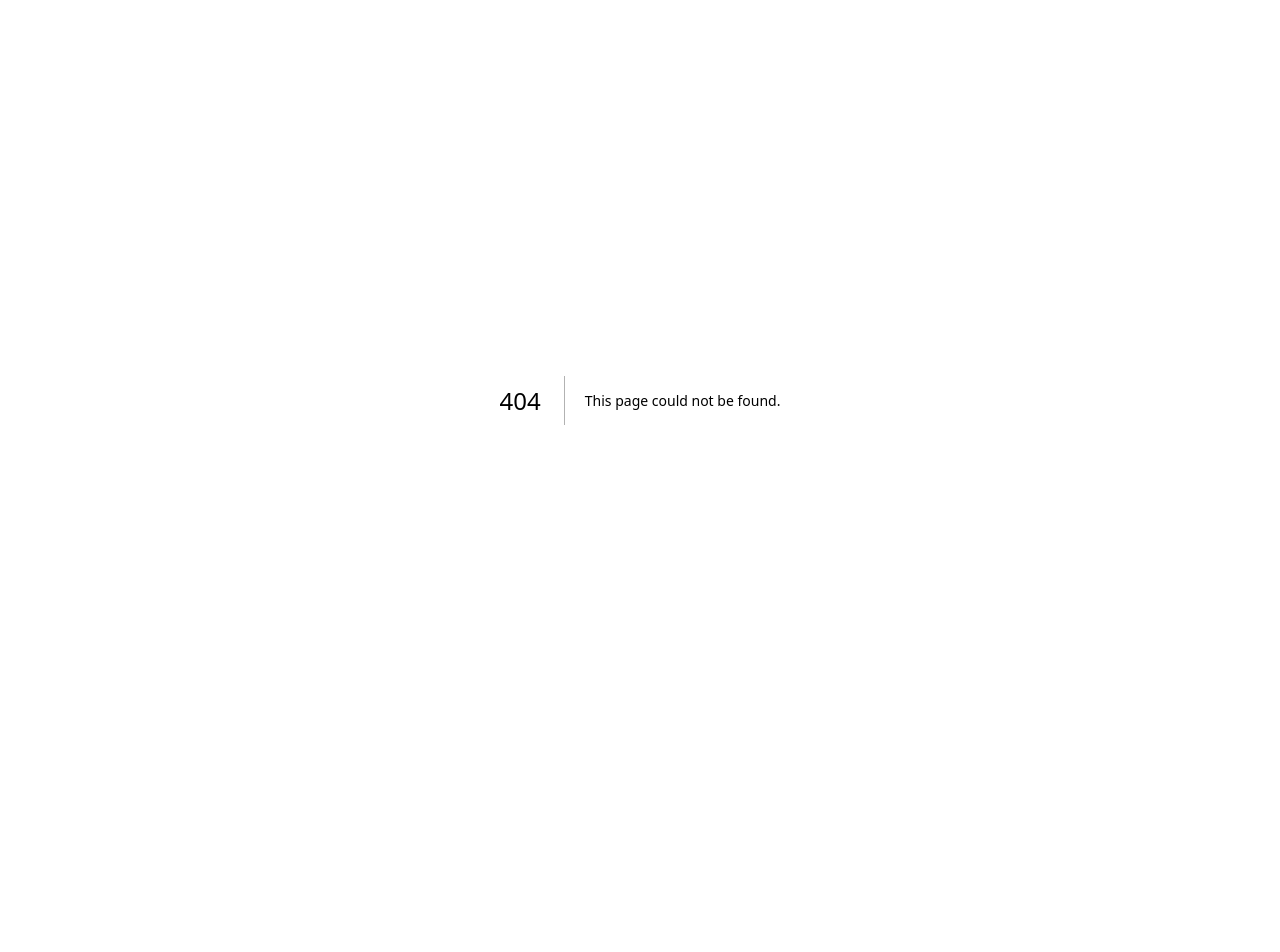
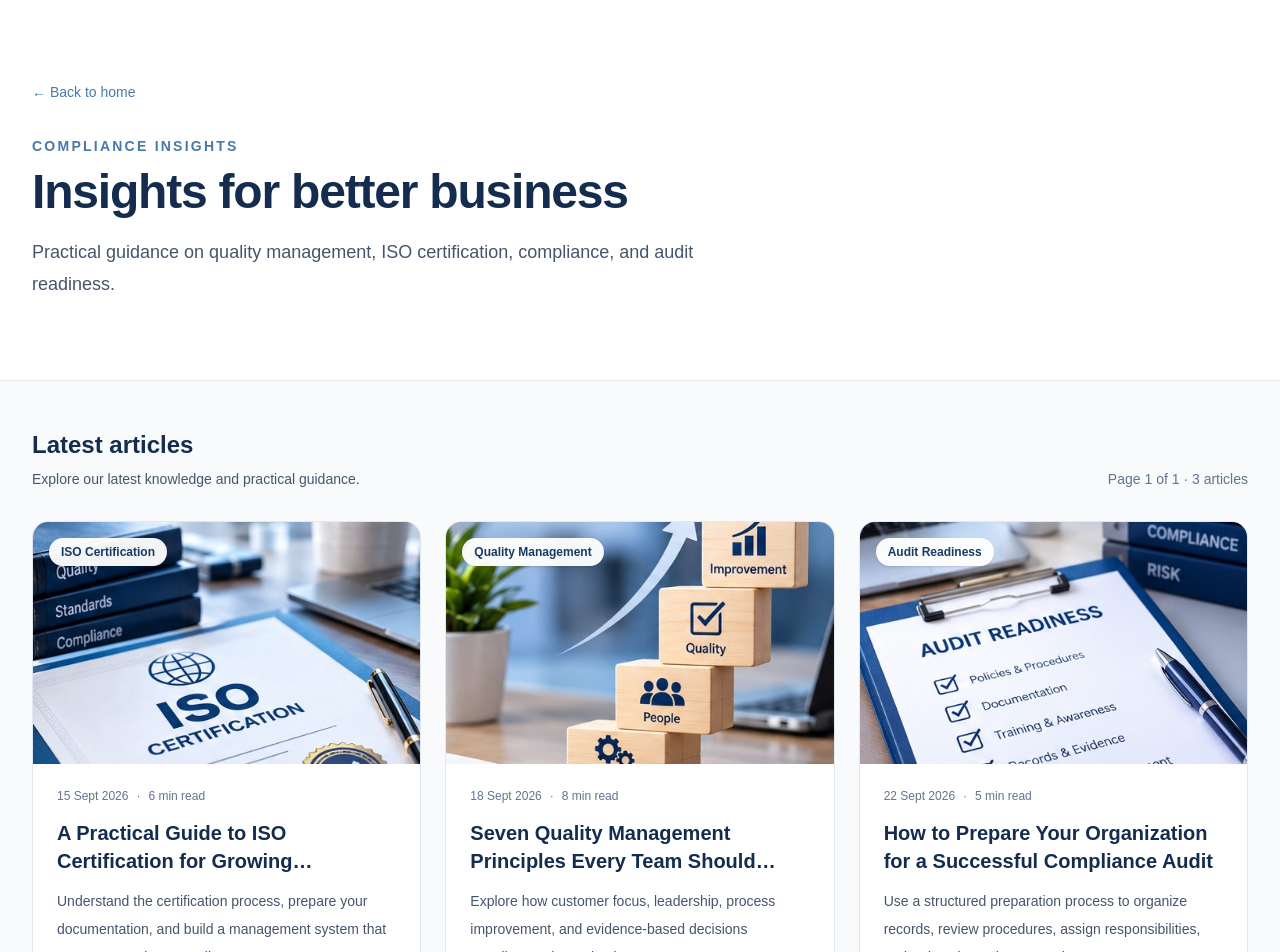
Before and after one commit to Aarthi1720/compliance-insights-blog, a Next.js app: page /blog in a window 1280 px wide. Before the commit this address had no page. Shown: the top 952 px of the page. Before the commit the page ends 800 px from the top, so only its background shows below. Built offline with nearby package versions, Linux system fonts and the light colour scheme.

Commit message:
feat: implement paginated blog listing

```diff
--- /dev/null
+++ b/app/blog/page.tsx
@@ -0,0 +1,135 @@
+import Link from "next/link";
+import BlogCard from "@/components/BlogCard";
+import Pagination from "@/components/Pagination";
+import { getPostsPage } from "@/lib/posts";
+
+type BlogPageProps = {
+  searchParams: Promise<{
+    page?: string | string[];
+  }>;
+};
+
+export default async function BlogPage({
+  searchParams,
+}: BlogPageProps) {
+  const params = await searchParams;
+  const rawPage = params.page;
+
+  const pageValue = Array.isArray(rawPage) ? rawPage[0] : rawPage;
+
+  const isValidPage =
+    pageValue === undefined ||
+    (/^[1-9]\d*$/.test(pageValue) && Number.isSafeInteger(Number(pageValue)));
+
+  if (!isValidPage) {
+    return (
+      <main className="min-h-screen bg-[#F8FAFC] px-6 py-24">
+        <div className="mx-auto max-w-xl rounded-2xl border border-slate-200 bg-white p-8 text-center">
+          <h1 className="text-2xl font-bold text-[#142D4E]">
+            Invalid page number
+          </h1>
+          <p className="mt-3 text-slate-600">
+            Please choose a valid blog page.
+          </p>
+          <Link
+            href="/blog"
+            className="mt-6 inline-flex rounded-lg bg-[#173B65] px-5 py-3 font-semibold text-white hover:bg-[#102C4D]"
+          >
+            View blog articles
+          </Link>
+        </div>
+      </main>
+    );
+  }
+
+  const requestedPage = pageValue === undefined ? 1 : Number(pageValue);
+
+  const { posts, currentPage, totalPages, totalPosts } =
+    getPostsPage(requestedPage);
+
+  const isOutOfRange = requestedPage > totalPages;
+
+  return (
+    <main className="min-h-screen bg-[#F8FAFC]">
+      <section className="border-b border-slate-200 bg-white">
+        <div className="mx-auto max-w-7xl px-6 py-14 lg:px-8 lg:py-20">
+          <Link
+            href="/"
+            className="text-sm font-medium text-[#4779AD] hover:underline"
+          >
+            ← Back to home
+          </Link>
+
+          <p className="mt-8 text-sm font-semibold uppercase tracking-[0.16em] text-[#4779AD]">
+            Compliance Insights
+          </p>
+
+          <h1 className="mt-3 max-w-3xl text-4xl font-bold tracking-tight text-[#142D4E] sm:text-5xl">
+            Insights for better business
+          </h1>
+
+          <p className="mt-5 max-w-2xl text-base leading-8 text-slate-600 sm:text-lg">
+            Practical guidance on quality management, ISO certification,
+            compliance, and audit readiness.
+          </p>
+        </div>
+      </section>
+
+      <section className="mx-auto max-w-7xl px-6 py-12 lg:px-8">
+        {isOutOfRange ? (
+          <div className="rounded-2xl border border-slate-200 bg-white px-6 py-12 text-center">
+            <h2 className="text-2xl font-bold text-[#142D4E]">
+              This page doesn't exist
+            </h2>
+            <p className="mt-3 text-slate-600">
+              There are currently {totalPages} pages of articles.
+            </p>
+            <Link
+              href={`/blog?page=${totalPages}`}
+              className="mt-6 inline-flex rounded-lg bg-[#173B65] px-5 py-3 font-semibold text-white hover:bg-[#102C4D]"
+            >
+              Go to the last page
+            </Link>
+          </div>
+        ) : posts.length === 0 ? (
+          <div className="rounded-2xl border border-slate-200 bg-white px-6 py-12 text-center">
+            <h2 className="text-2xl font-bold text-[#142D4E]">
+              No articles yet
+            </h2>
+            <p className="mt-3 text-slate-600">
+              Please check back for new insights.
+            </p>
+          </div>
+        ) : (
+          <>
+            <div className="mb-8 flex flex-col gap-2 sm:flex-row sm:items-end sm:justify-between">
+              <div>
+                <h2 className="text-2xl font-bold text-[#142D4E]">
+                  Latest articles
+                </h2>
+                <p className="mt-2 text-sm text-slate-600">
+                  Explore our latest knowledge and practical guidance.
+                </p>
+              </div>
+
+              <p className="text-sm text-slate-500">
+                Page {currentPage} of {totalPages} · {totalPosts} articles
+              </p>
+            </div>
+
+            <div className="grid grid-cols-1 gap-6 sm:grid-cols-2 lg:grid-cols-3">
+              {posts.map((post) => (
+                <BlogCard key={post.slug} post={post} />
+              ))}
+            </div>
+
+            <Pagination
+              currentPage={currentPage}
+              totalPages={totalPages}
+            />
+          </>
+        )}
+      </section>
+    </main>
+  );
+}
--- /dev/null
+++ b/components/Pagination.tsx
@@ -0,0 +1,65 @@
+import Link from "next/link";
+
+type PaginationProps = {
+  currentPage: number;
+  totalPages: number;
+};
+
+export default function Pagination({
+  currentPage,
+  totalPages,
+}: PaginationProps) {
+  if (totalPages <= 1) {
+    return null;
+  }
+
+  return (
+    <nav
+      aria-label="Blog pagination"
+      className="mt-12 flex flex-wrap items-center justify-center gap-2"
+    >
+      {currentPage > 1 ? (
+        <Link
+          href={`/blog?page=${currentPage - 1}`}
+          className="rounded-lg border border-slate-200 bg-white px-4 py-2 text-sm font-medium text-slate-700 transition hover:border-[#173B65] hover:text-[#173B65]"
+        >
+          Previous
+        </Link>
+      ) : (
+        <span className="cursor-not-allowed rounded-lg border border-slate-100 px-4 py-2 text-sm text-slate-400">
+          Previous
+        </span>
+      )}
+
+      {Array.from({ length: totalPages }, (_, index) => index + 1).map(
+        (page) => (
+          <Link
+            key={page}
+            href={`/blog?page=${page}`}
+            aria-current={currentPage === page ? "page" : undefined}
+            className={`flex h-10 w-10 items-center justify-center rounded-lg text-sm font-semibold transition ${
+              currentPage === page
+                ? "bg-[#173B65] text-white"
+                : "border border-slate-200 bg-white text-slate-700 hover:border-[#173B65] hover:text-[#173B65]"
+            }`}
+          >
+            {page}
+          </Link>
+        ),
+      )}
+
+      {currentPage < totalPages ? (
+        <Link
+          href={`/blog?page=${currentPage + 1}`}
+          className="rounded-lg border border-slate-200 bg-white px-4 py-2 text-sm font-medium text-slate-700 transition hover:border-[#173B65] hover:text-[#173B65]"
+        >
+          Next
+        </Link>
+      ) : (
+        <span className="cursor-not-allowed rounded-lg border border-slate-100 px-4 py-2 text-sm text-slate-400">
+          Next
+        </span>
+      )}
+    </nav>
+  );
+}
```
